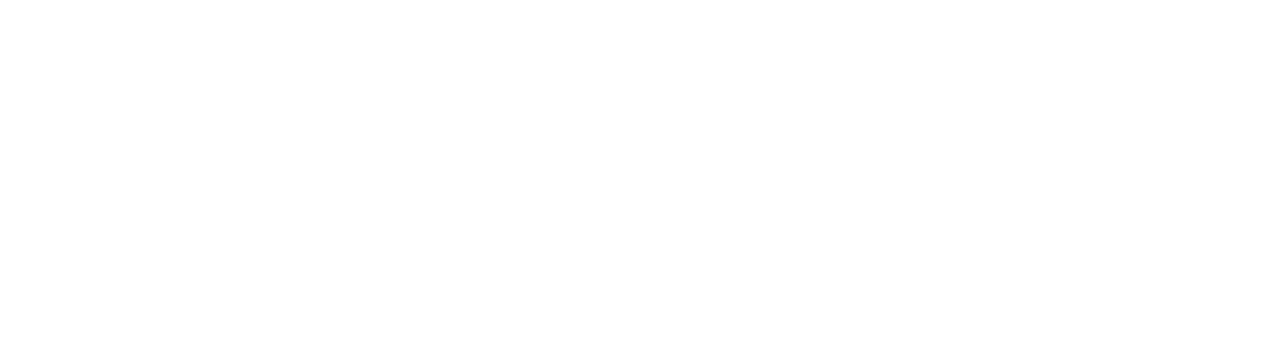
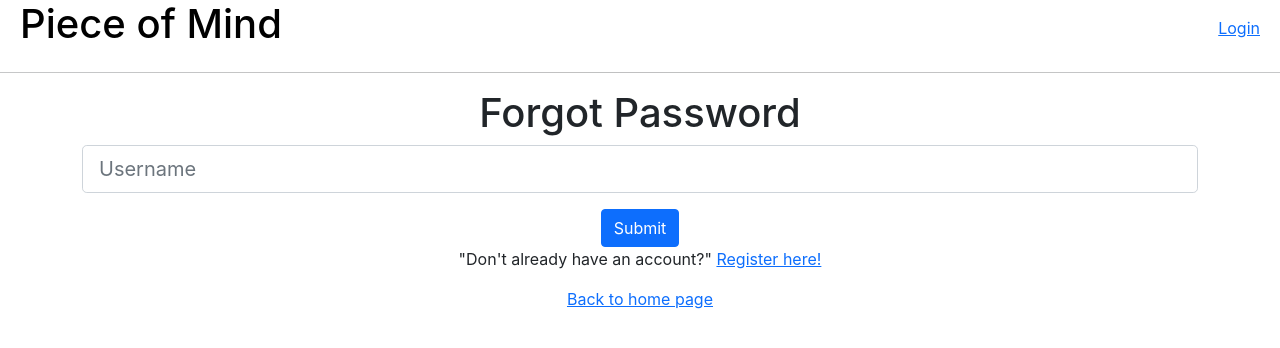
Before and after one commit to LaunchCodeLiftoffProjects/jane-group2, a React (Create React App) app in the folder frontend/: page /forgot in a window 1280 px wide. Before the commit this address had no page. Shown: the top 348 px of the page. Built offline with nearby package versions, Linux system fonts and the light colour scheme.

Commit message:
working on forgot

```diff
--- a/frontend/src/index.js
+++ b/frontend/src/index.js
@@ -8,6 +8,7 @@
 import BoxPage from './routes/boxPage';
 import reportWebVitals from './reportWebVitals';
 import Register from './routes/register';
+import Forgot from './routes/forgot';
 
 render(
   <BrowserRouter>
@@ -16,6 +17,7 @@
         <Route index element={<BoxPage />} />
         <Route path="login" element={<Login />} />
         <Route path="register" element={<Register />} />
+        <Route path="forgot" element={<Forgot />} />
       </Route>
     </Routes>
   </BrowserRouter>,
--- a/frontend/src/routes/forgot.js
+++ b/frontend/src/routes/forgot.js
@@ -0,0 +1,34 @@
+import React from 'react';
+import { Link } from 'react-router-dom';
+import { Container, Form, Button } from 'react-bootstrap';
+
+export default function forgot(){
+
+const handleSubmit = e => {
+    e.preventDefault();
+
+
+};
+ return (
+        <div>
+            <Container>
+                <h1>Forgot Password</h1>
+
+                <Form>
+                    <Form.Group className="mb-3" controlId="formUsername">
+                        <Form.Control size="lg" type="text" placeholder="Username" name="username" />
+                    </Form.Group>
+
+
+
+                    <Button type="submit" variant="primary">Submit</Button>
+                </Form>
+
+                <p>"Don't already have an account?" <Link to="/register">Register here!</Link></p>
+                <Link to="/">Back to home page</Link>
+            </Container>
+        </div>
+
+
+    );
+}
--- a/frontend/src/routes/login.js
+++ b/frontend/src/routes/login.js
@@ -1,6 +1,7 @@
 import React from 'react';
 import { Link } from 'react-router-dom';
 import { Container, Form, Button } from 'react-bootstrap';
+
 import '../App.css';
 
 export default function Login() {
@@ -21,7 +22,8 @@
                     <Button type="submit" variant="primary">Submit</Button>
                 </Form>
 
-                <p>Don't already have an account? <Link to="/register">Register here!</Link></p>
+                <p>"Don't already have an account?" <Link to="/register">Register here!</Link></p>
+                <p>"Forgot Password?" <Link to="/forgot">Reset Password</Link></p>
                 <Link to="/">Back to home page</Link>
             </Container>
         </div>
```
